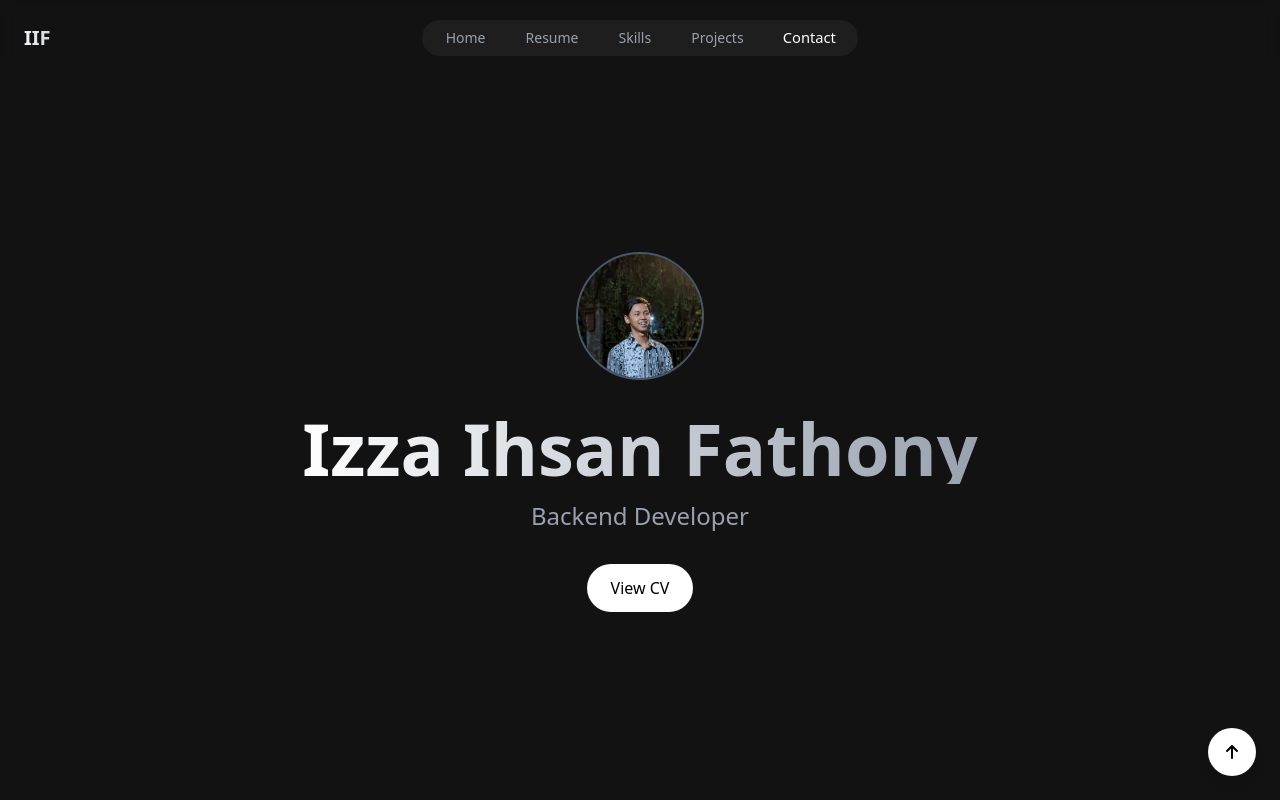
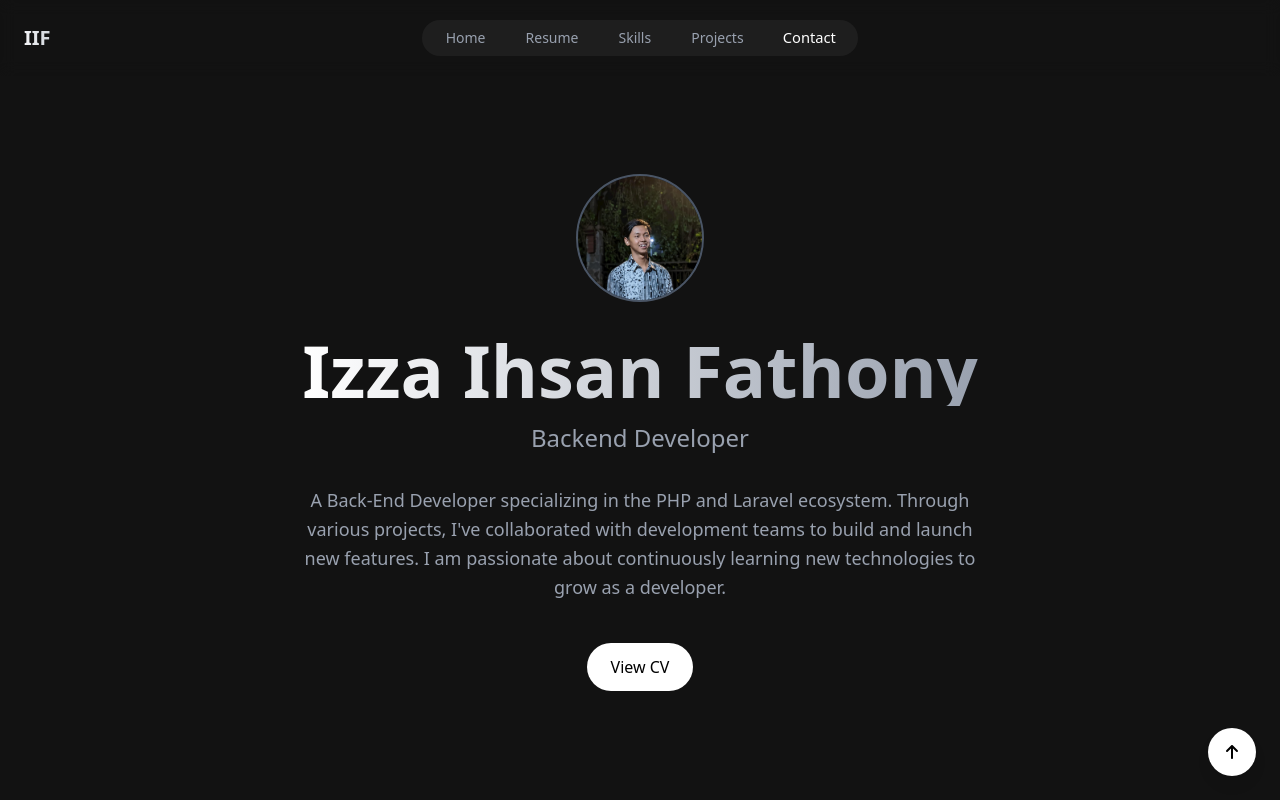
Before and after one commit to Zzathy/react-portfolio-ts, a React (Vite) app: page / in a window 1280 px wide. Shown: the top 800 px of the page. Built offline with nearby package versions, Linux system fonts and the light colour scheme.

Commit message:
feat(hero): add introduction about myself

```diff
--- a/src/App.tsx
+++ b/src/App.tsx
@@ -229,6 +229,16 @@ const App: React.FC = () => {
             <p className="text-lg sm:text-xl md:text-2xl text-gray-400 mb-6 sm:mb-8">
               Backend Developer
             </p>
+            {/* Description/Introducing Section */}
+            <div className="max-w-2xl mx-auto mb-8 sm:mb-10">
+              <p className="text-base sm:text-lg text-gray-400 leading-relaxed">
+                A Back-End Developer specializing in the PHP and Laravel
+                ecosystem. Through various projects, I've collaborated with
+                development teams to build and launch new features. I am
+                passionate about continuously learning new technologies to grow
+                as a developer.
+              </p>
+            </div>
             <div className="flex space-x-2 sm:space-x-4">
               <a href="/cv.pdf" target="_blank" rel="noopener noreferrer">
                 <button className="bg-white text-black px-4 sm:px-6 py-2 sm:py-3 rounded-full font-medium hover:bg-gray-200 transition-colors !rounded-button whitespace-nowrap cursor-pointer text-xs sm:text-base">
```
